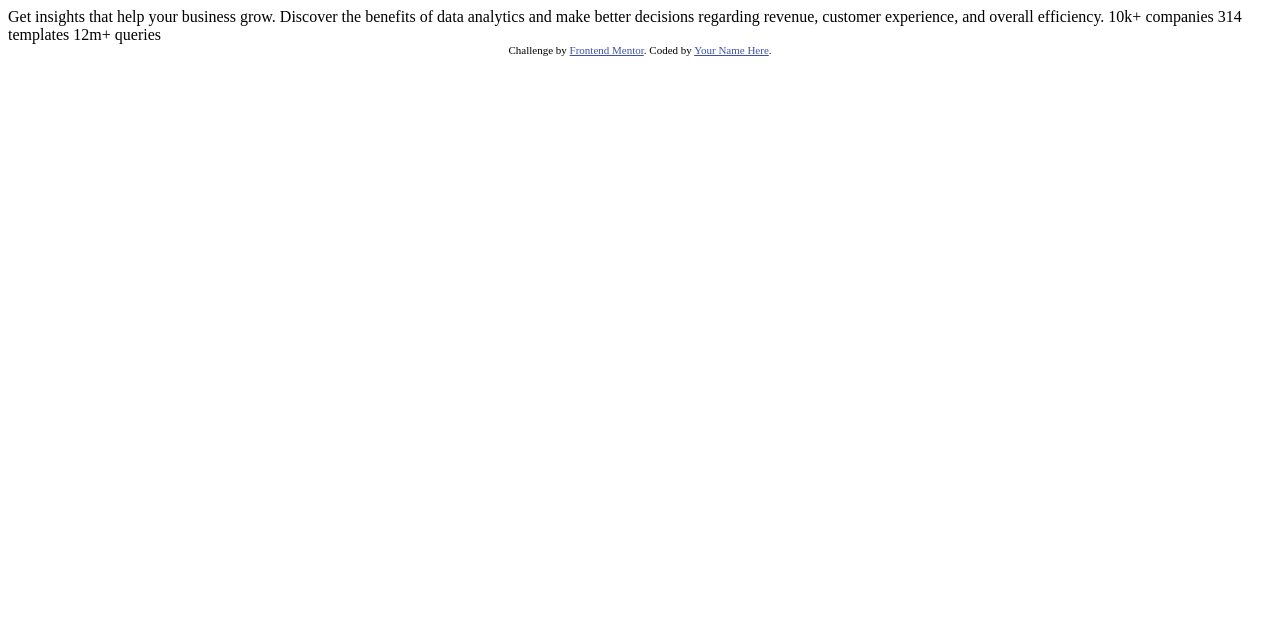
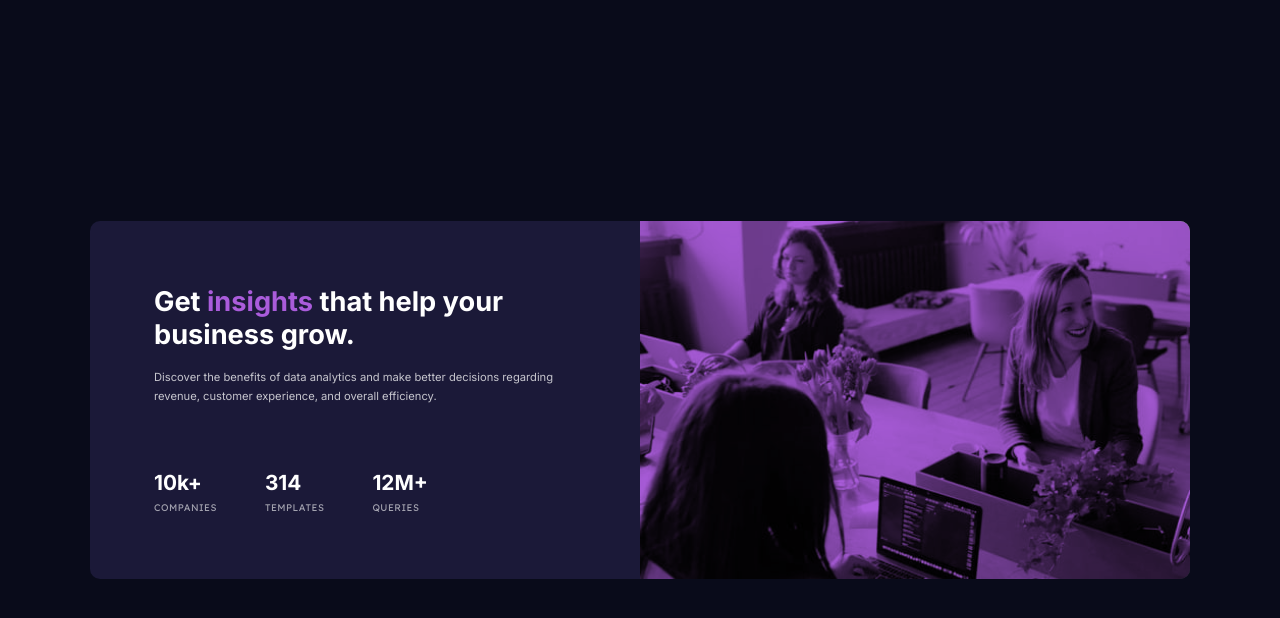
Before and after one commit to handikaharianto/stats-preview-card-component, a plain HTML site: page index.html in a window 1280 px wide. Drawn offline with Linux system fonts and the light colour scheme.

Commit message:
Add style for main page

```diff
--- a/index.html
+++ b/index.html
@@ -1,33 +1,43 @@
 <!DOCTYPE html>
 <html lang="en">
   <head>
-  <meta charset="UTF-8">
-  <meta name="viewport" content="width=device-width, initial-scale=1.0"> <!-- displays site properly based on user's device -->
+    <meta charset="UTF-8" />
+    <meta name="viewport" content="width=device-width, initial-scale=1.0" />
 
-  <link rel="icon" type="image/png" sizes="32x32" href="./images/favicon-32x32.png">
+    <link
+      rel="icon"
+      type="image/png"
+      sizes="32x32"
+      href="./images/favicon-32x32.png"
+    />
+    <link rel="stylesheet" href="./dist/css/style.css" />
 
     <title>Frontend Mentor | Stats preview card component</title>
-
-  <!-- Feel free to remove these styles or customise in your own stylesheet 👍 -->
-  <style>
-    .attribution { font-size: 11px; text-align: center; }
-    .attribution a { color: hsl(228, 45%, 44%); }
-  </style>
   </head>
   <body>
-
-  Get insights that help your business grow.
-
-  Discover the benefits of data analytics and make better decisions regarding revenue, customer
-  experience, and overall efficiency.
-
-  10k+ companies
-  314 templates
-  12m+ queries
-
-  <div class="attribution">
-    Challenge by <a href="https://www.frontendmentor.io?ref=challenge" target="_blank">Frontend Mentor</a>.
-    Coded by <a href="#">Your Name Here</a>.
+    <main>
+      <div class="img"></div>
+      <div class="content">
+        <h1>Get <span>insights</span> that help your business grow.</h1>
+        <p class="desc">
+          Discover the benefits of data analytics and make better decisions
+          regarding revenue, customer experience, and overall efficiency.
+        </p>
+        <ul class="stats">
+          <li>
+            <h2>10k+</h2>
+            <span>companies</span>
+          </li>
+          <li>
+            <h2>314</h2>
+            <span>templates</span>
+          </li>
+          <li>
+            <h2>12M+</h2>
+            <span>queries</span>
+          </li>
+        </ul>
       </div>
+    </main>
   </body>
 </html>
--- a/sass/_global.scss
+++ b/sass/_global.scss
@@ -13,6 +13,10 @@ html {
 }
 
 body {
+  display: flex;
+  align-items: center;
+  justify-content: center;
+  min-height: 100vh;
   background-color: $clr-main-bg;
   font-family: $ff-primary;
 }
--- /dev/null
+++ b/sass/pages/_main.scss
@@ -0,0 +1,101 @@
+@import "../mixins";
+
+main {
+  width: 90%;
+  max-width: 300px;
+  margin: 4em auto;
+  background-color: $clr-card-bg;
+  border-radius: 10px;
+
+  @include respond-to("small") {
+    display: flex;
+    flex-direction: row-reverse;
+    max-width: 1100px;
+  }
+}
+
+.img {
+  position: relative;
+  max-width: 100%;
+  height: 220px;
+  border-radius: 10px 10px 0 0;
+  background-image: url("../../images/image-header-mobile.jpg");
+  background-size: cover;
+  background-repeat: no-repeat;
+
+  @include respond-to("small") {
+    max-width: 550px;
+    width: 100%;
+    border-radius: 0 10px 10px 0;
+    background-image: url("../../images/image-header-desktop.jpg");
+    height: auto;
+  }
+
+  &::before {
+    content: "";
+    position: absolute;
+    inset: 0;
+    border-radius: 10px 10px 0 0;
+    background-color: $clr-accent;
+    mix-blend-mode: multiply;
+
+    @include respond-to("small") {
+      border-radius: 0px 10px 10px 0;
+    }
+  }
+}
+
+.content {
+  padding: 4em;
+  text-align: center;
+
+  @include respond-to("small") {
+    text-align: left;
+  }
+
+  h1 {
+    color: $clr-main-heading-stats;
+    font-size: 1.3rem;
+
+    @include respond-to("small") {
+      font-size: 1.7rem;
+    }
+
+    span {
+      color: $clr-accent;
+    }
+  }
+
+  .desc {
+    margin: 1.5em 0;
+    color: $clr-main-paragraph;
+    font-size: 0.7rem;
+    line-height: 1.7;
+  }
+
+  .stats {
+    display: flex;
+    flex-direction: column;
+    gap: 2em 3em;
+    margin: 2.5em 0;
+
+    @include respond-to("small") {
+      flex-direction: row;
+      margin: 4em 0 0;
+    }
+
+    h2 {
+      color: $clr-main-heading-stats;
+      font-size: 1.3rem;
+    }
+
+    span {
+      color: $clr-stat-headings;
+      font-family: $ff-secondary;
+      font-size: 0.6rem;
+      font-weight: 400;
+      text-transform: uppercase;
+      letter-spacing: 0.05em;
+    }
+  }
+}
--- /dev/null
+++ b/sass/style.scss
@@ -0,0 +1,5 @@
+@import "./variables";
+@import "./global";
+
+// Pages
+@import "./pages/main";
```
Also changed, not shown: dist/css/style.css (added), dist/css/style.min.css (added). Lines whose indentation alone changed are shown as unchanged.
